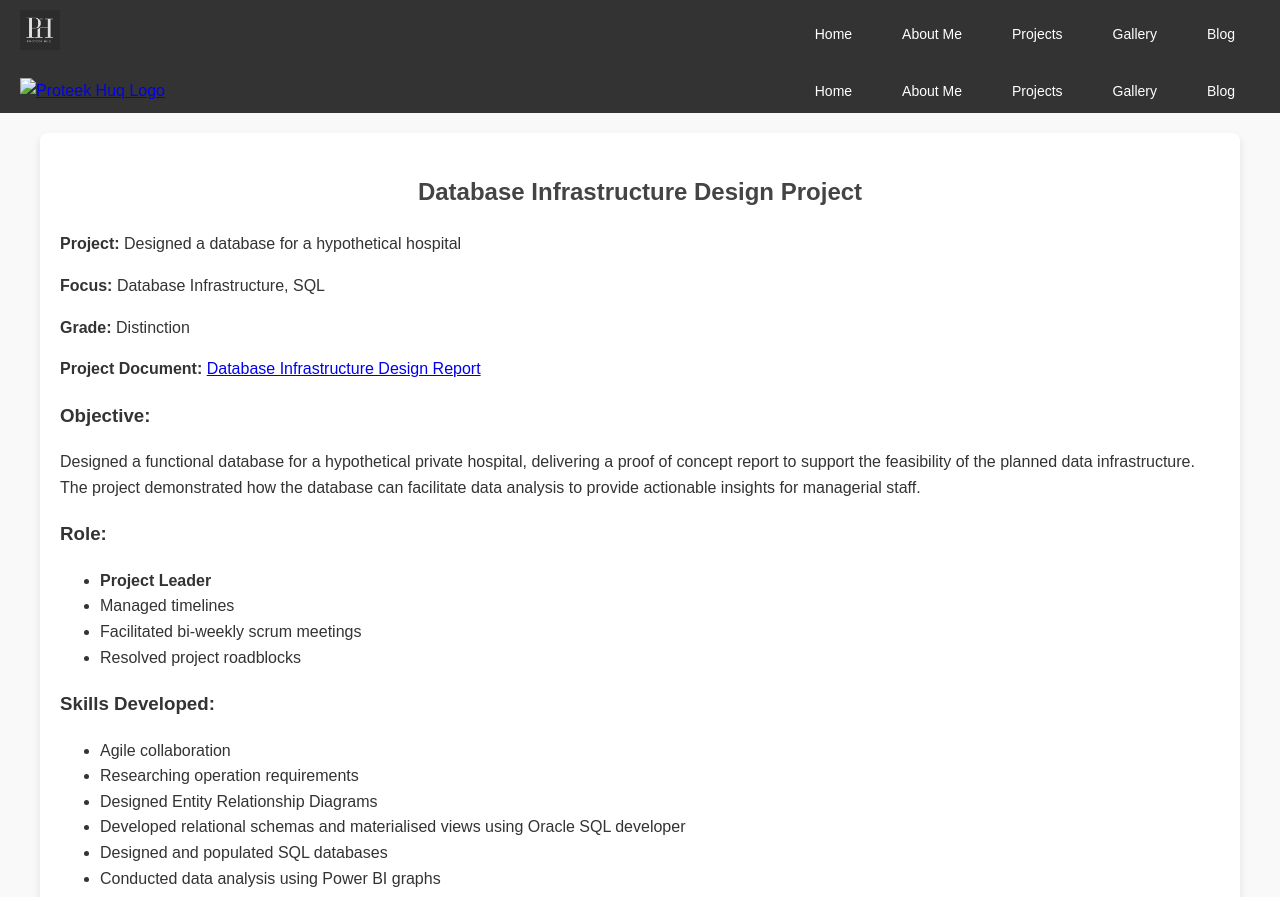
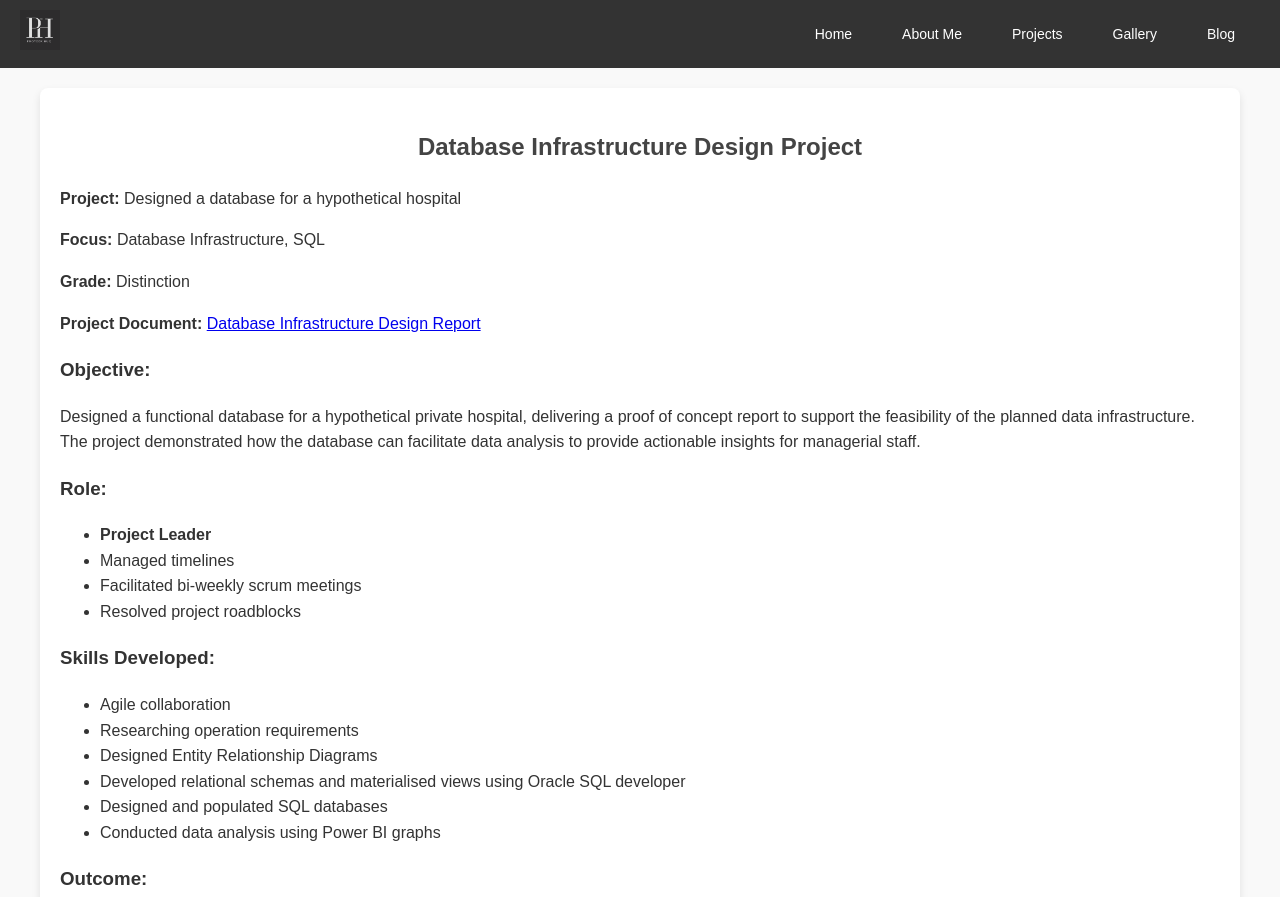
Before and after one commit to ProteekHuq/ProteekHuq, a plain HTML site: page project/Database Infrastructure Design Project.html in a window 1280 px wide. Shown: the top 897 px of the page. Drawn offline with Linux system fonts and the light colour scheme.

Commit message:
Update Database Infrastructure Design Project.html

```diff
--- a/project/Database Infrastructure Design Project.html
+++ b/project/Database Infrastructure Design Project.html
@@ -5,9 +5,9 @@
     <meta name="viewport" content="width=device-width, initial-scale=1.0">
     <title>Database Infrastructure Design Project</title>
     <link rel="stylesheet" href="../css/style.css">
-    <link rel="apple-touch-icon" sizes="180x180" href="images/apple-touch-icon.png">
-    <link rel="icon" type="image/png" sizes="32x32" href="images/favicon-32x32.png">
-    <link rel="icon" type="image/png" sizes="16x16" href="images/favicon-16x16.png">
+    <link rel="apple-touch-icon" sizes="180x180" href="../images/apple-touch-icon.png">
+    <link rel="icon" type="image/png" sizes="32x32" href="../images/favicon-32x32.png">
+    <link rel="icon" type="image/png" sizes="16x16" href="../images/favicon-16x16.png">
     <link rel="manifest" href="/site.webmanifest">
     <style>
         /* Global styles */
@@ -151,24 +151,6 @@
             </nav>
         </div>
     </header>
-<body>
-
-    <header>
-        <div class="header-container">
-            <div class="logo">
-                <a href="index.html"><img src="images/logo.png" alt="Proteek Huq Logo"></a> <!-- Logo links to index -->
-            </div>
-            <nav>
-                <ul>
-                    <li><a href="index.html">Home</a></li>
-                    <li><a href="about.html">About Me</a></li>
-                    <li><a href="projects.html">Projects</a></li>
-                    <li><a href="gallery.html">Gallery</a></li>
-                    <li><a href="blog.html">Blog</a></li>
-                </ul>
-            </nav>
-        </div>
-    </header>
 
     <main>
         <article>
```
